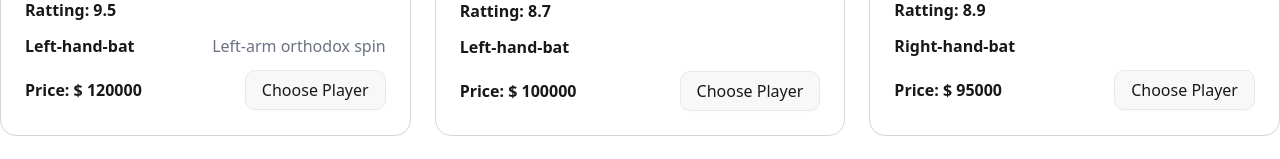
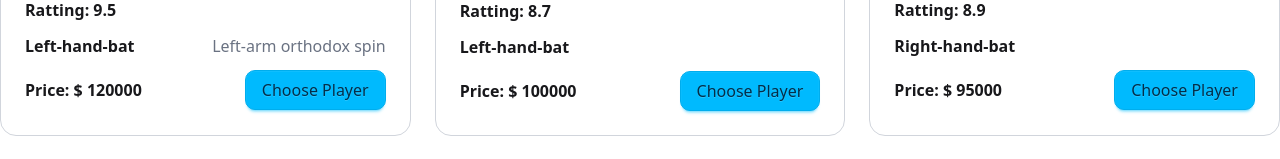
Before and after one commit to hadialhamza/bpl-dream-11, a React (Vite) app: page / in a window 1280 px wide. Shown: the part 608-767 px from the top of the page. Built offline with nearby package versions, Linux system fonts and the light colour scheme.

Commit message:
set conditional text in player selection button

```diff
--- a/index.html
+++ b/index.html
@@ -1,6 +1,6 @@
 <!DOCTYPE html>
-<!-- data-theme="light" -->
-<html lang="en">
+
+<html lang="en" data-theme="light">
   <head>
     <meta charset="UTF-8" />
     <link rel="icon" type="image/svg+xml" href="/vite.svg" />
--- a/src/App.jsx
+++ b/src/App.jsx
@@ -8,9 +8,10 @@ function App() {
   const handleSetBalance = (price) => {
     if (price > balance) {
       alert("you don't have enough balance");
-      return;
+      return false;
     }
     setBalance(balance - price);
+    return true;
   };
 
   return (
--- a/src/Components/AvailablePlayers.jsx
+++ b/src/Components/AvailablePlayers.jsx
@@ -9,7 +9,6 @@ const AvailablePlayers = ({
 }) => {
   const playersData = use(playersPromise);
   const allPlayers = playersData.players;
-  //   console.log(allPlayers);
   return (
     <div className="max-w-[1440px] mx-auto grid grid-cols-3 gap-6">
       {allPlayers.map((player) => (
--- a/src/Components/Navbar.jsx
+++ b/src/Components/Navbar.jsx
@@ -15,7 +15,7 @@ const Navbar = ({ balance }) => {
         <a>Schedules</a>
         <p className="flex justify-center items-center gap-2 font-bold text-xl border border-gray-300 rounded-2xl p-3">
           <span>{balance}</span> Coin{" "}
-          <img src={CoinLogo} alt="" className="w-7" />{" "}
+          <img src={CoinLogo} alt="" className="w-7" />
         </p>
       </div>
     </nav>
--- a/src/Components/PlayerCard.jsx
+++ b/src/Components/PlayerCard.jsx
@@ -1,6 +1,7 @@
 import React, { useState } from "react";
 import { IoPersonSharp } from "react-icons/io5";
 import { FaFlag } from "react-icons/fa6";
+import { TiTick } from "react-icons/ti";
 
 const PlayerCard = ({ player, handleSetBalance }) => {
   const {
@@ -16,8 +17,7 @@ const PlayerCard = ({ player, handleSetBalance }) => {
 
   const [selectBtn, setSelectBtn] = useState(false);
   const handleSetSelectBtn = () => {
-    setSelectBtn(true);
-    handleSetBalance(price);
+    handleSetBalance(price) && setSelectBtn(true);
   };
 
   return (
@@ -45,11 +45,17 @@ const PlayerCard = ({ player, handleSetBalance }) => {
       <div className="flex justify-between items-center">
         <p className="font-bold text-base">Price: $ {price} </p>
         <button
-          disabled={selectBtn === true ? true : false}
+          disabled={selectBtn}
           onClick={handleSetSelectBtn}
-          className="btn text-base font-medium rounded-[10px]"
+          className="btn btn-info text-base font-medium rounded-[10px]"
         >
-          Choose Player
+          {selectBtn ? (
+            <>
+              Player Selected <TiTick className="text-xl" />
+            </>
+          ) : (
+            "Choose Player"
+          )}
         </button>
       </div>
     </div>
--- a/src/Components/SelectedPlayers.jsx
+++ b/src/Components/SelectedPlayers.jsx
@@ -6,7 +6,6 @@ const SelectedPlayers = () => {
   return (
     <div className="max-w-[1440px] mx-auto">
       <h2 className="text-3xl font-bold">
-        {" "}
         <RxAvatar /> Selected players
       </h2>
     </div>
```
